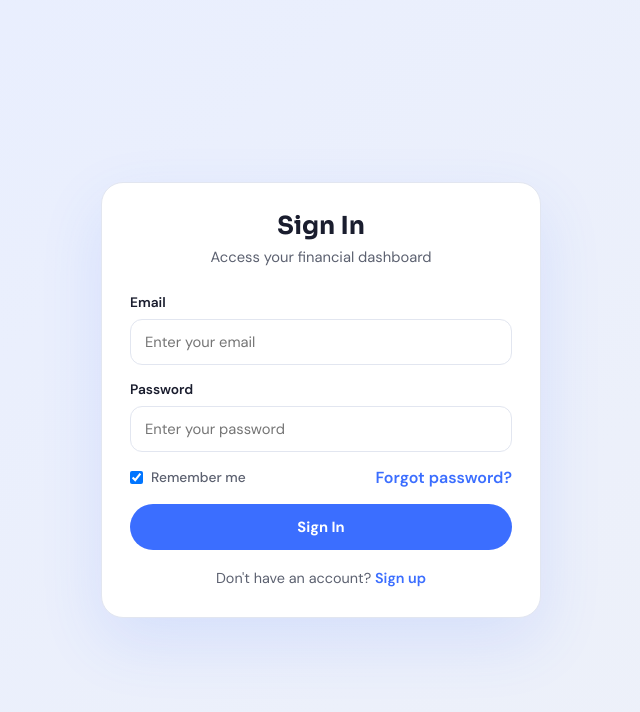
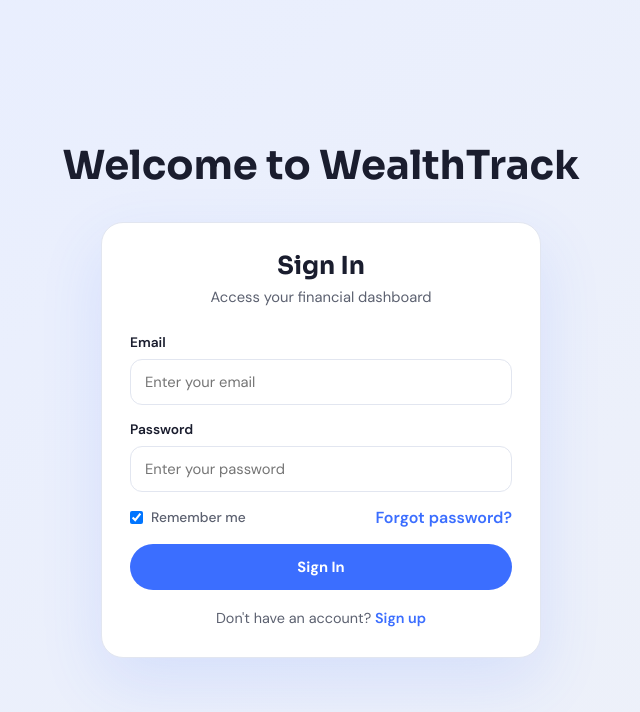
Before and after one commit to selinasiaaa/personal-finance-planner, a React (Vite) app in the folder frontend/: page /login in a window 1280 px wide. Shown: the top 712 px of the page, without its empty margins (319-959 px from the left). Built offline with nearby package versions, Linux system fonts and the light colour scheme; no server answers.

Commit message:
updated register and login UI and readme env setup example

```diff
--- a/frontend/src/pages/auth/AuthShared.css
+++ b/frontend/src/pages/auth/AuthShared.css
@@ -5,11 +5,25 @@
 
 .auth-page {
   display: flex;
+  flex-direction: column;
   min-height: 100vh;
   align-items: center;
   justify-content: center;
   background: linear-gradient(135deg, #e8eeff, #eef1f8);
   padding: 24px;
+}
+
+.page-title-section {
+  text-align: center;
+  margin-bottom: 32px;
+}
+
+.page-title-section h1 {
+  font-family: var(--font-h);
+  font-size: 2.5rem;
+  font-weight: 700;
+  color: var(--text-dark);
+  margin: 0;
 }
 
 .auth-container {
--- a/frontend/src/pages/auth/LoginPage.jsx
+++ b/frontend/src/pages/auth/LoginPage.jsx
@@ -28,6 +28,9 @@
 
   return (
     <div className="auth-page">
+      <div className="page-title-section">
+        <h1>Welcome to WealthTrack</h1>
+      </div>
       <div className="auth-container">
         <div className="auth-card">
           <div className="auth-header">
--- a/frontend/src/pages/auth/RegisterPage.jsx
+++ b/frontend/src/pages/auth/RegisterPage.jsx
@@ -31,6 +31,9 @@
 
   return (
     <div className="auth-page">
+      <div className="page-title-section">
+        <h1>Join WealthTrack</h1>
+      </div>
       <div className="auth-container">
         <div className="auth-card">
           <div className="auth-header"><h2>Create Account</h2><p>Start managing your finances today</p></div>
```
Also changed, not shown: 1 other file (tests, documents, lock files or other folders).
